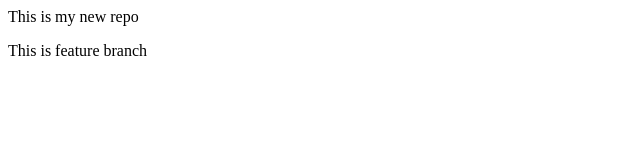
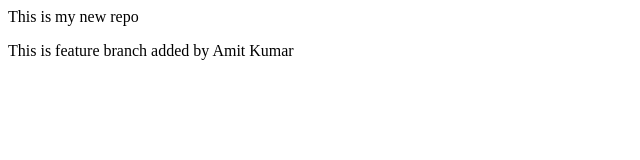
Before and after one commit to Amit-Kumar-98/localRepo, a plain HTML site: page index.html in a window 1280 px wide. Shown: the whole page, without its empty margins (0-640 px from the left). Drawn offline with Linux system fonts and the light colour scheme.

Commit message:
Added my name~

```diff
--- a/index.html
+++ b/index.html
@@ -1,2 +1,2 @@
 <p>This is my new repo</p>
-<p>This is feature branch</p>
+<p>This is feature branch added by Amit Kumar</p>
```
